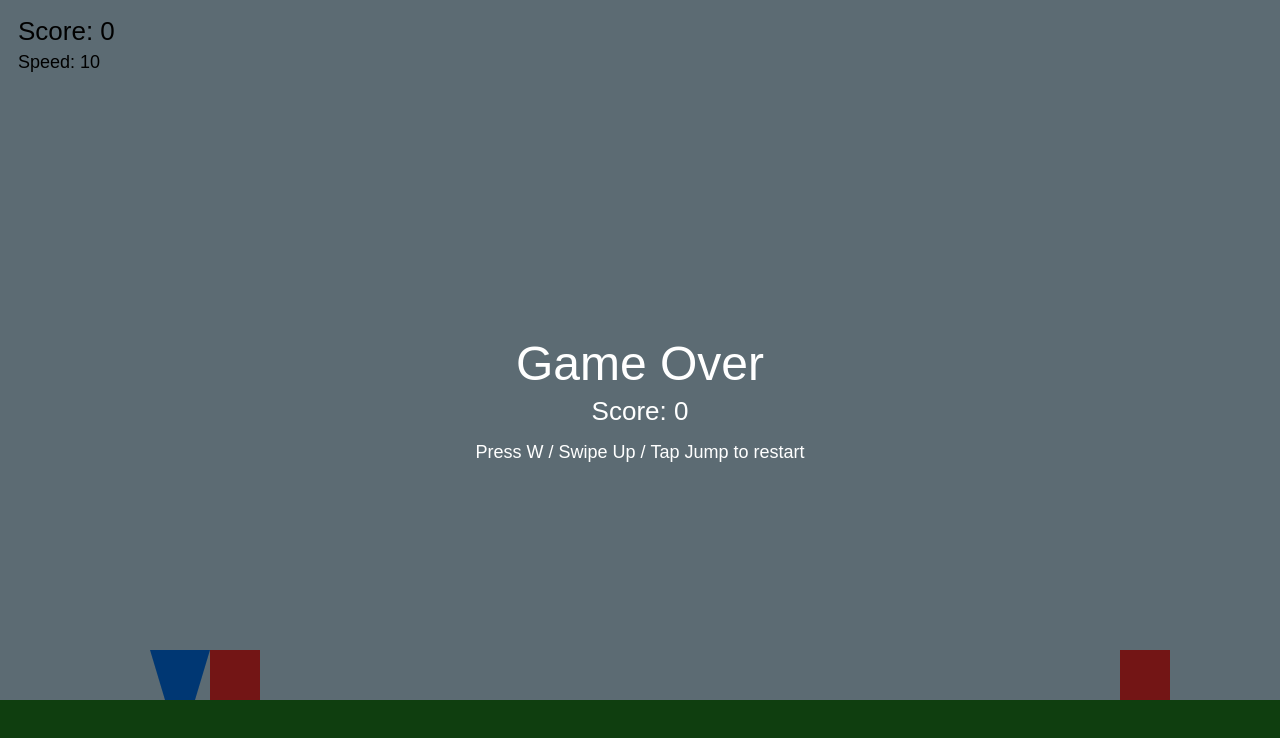
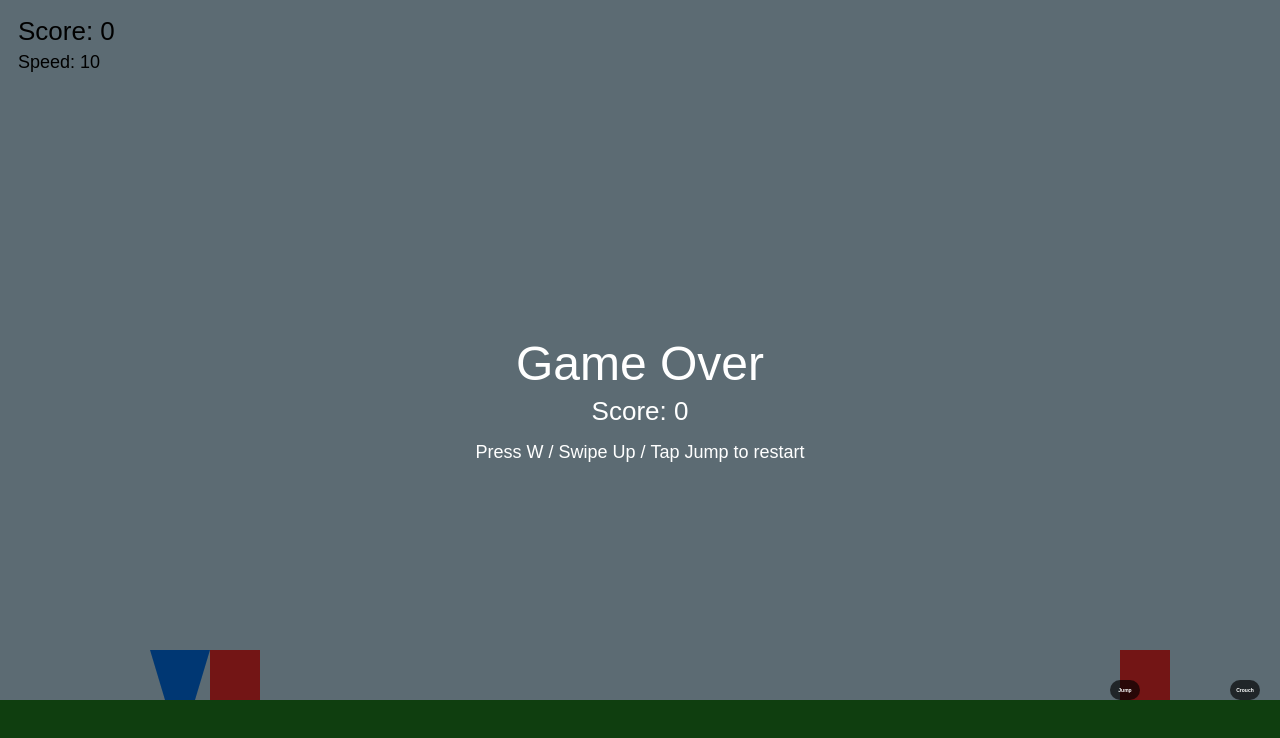
Before and after one commit to navonilsil996-del/Dash_Game, a plain HTML site: page index.html in a window 1280 px wide. Drawn offline with Linux system fonts and the light colour scheme.

Commit message:
Update style.css

```diff
--- a/style.css
+++ b/style.css
@@ -3,6 +3,7 @@ html, body {
   margin: 0;
   background: #87CEEB; /* Sky blue */
   -webkit-tap-highlight-color: transparent;
+  overflow: hidden;
 }
 
 canvas {
@@ -34,11 +35,11 @@ canvas {
 }
 
 #btnJump {
-  right: 1400px; /* place Jump to the left */
+  right: 140px; /* place Jump to the left */
 }
 
 #btnCrouch {
-  right: 1280px;  /* place Crouch on far right */
+  right: 20px;  /* place Crouch on far right */
 }
 
 #btnJump:active,
```
